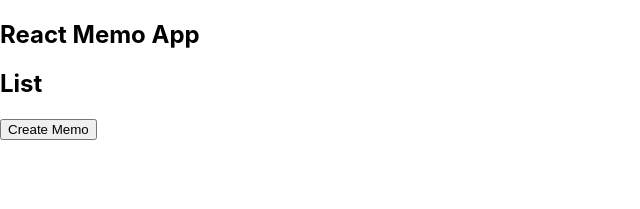
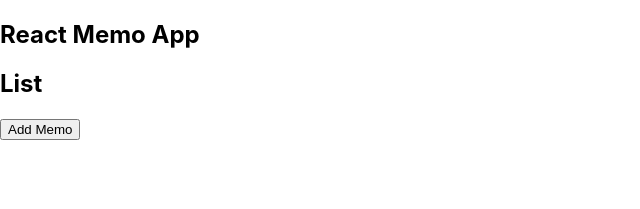
Before and after one commit to Shrimprin/react-memo-app, a React (Create React App) app: page / in a window 1280 px wide. Shown: the top 209 px of the page, without its empty margins (0-640 px from the left). Built offline with nearby package versions, Linux system fonts and the light colour scheme.

Commit message:
メモの作成機能を修正、更新を実装

```diff
--- a/src/App.jsx
+++ b/src/App.jsx
@@ -9,16 +9,27 @@ export default function App() {
     JSON.parse(localStorage.getItem("memos")) || []
   );
   const [isFormActive, setIsFormActive] = useState(false);
+  const [editingMemo, setEditingMemo] = useState(null);
 
   useEffect(() => {
     localStorage.setItem("memos", JSON.stringify(memos));
   }, [memos]);
 
-  const addMemo = (content) => {
-    const newMemo = { id: uuid(), content: content };
+  const createMemo = () => {
+    const newMemo = { id: uuid(), content: "新規メモ" };
     const updatedMemos = [...memos, newMemo];
     setMemos(updatedMemos);
+    return newMemo;
   };
+
+  const updateMemo = (updatedMemo) => {
+    const updatedMemos = memos.map((memo) =>
+      memo.id === updatedMemo.id ? updatedMemo : memo
+    );
+    setMemos(updatedMemos);
+  };
+
+  const showMemo = (memo) => {};
 
   const deleteMemo = (id) => {
     const filteredArray = memos.filter((memo) => memo.id !== id);
@@ -36,8 +47,20 @@ export default function App() {
   return (
     <div>
       <h2>React Memo App</h2>
-      {isFormActive && <Form addMemo={addMemo} hideForm={hideForm} />}
-      <List memos={memos} deleteMemo={deleteMemo} showForm={showForm} />
+      {isFormActive && (
+        <Form
+          memo={editingMemo}
+          updateMemo={updateMemo}
+          deleteMemo={deleteMemo}
+          hideForm={hideForm}
+        />
+      )}
+      <List
+        memos={memos}
+        createMemo={createMemo}
+        setEditingMemo={setEditingMemo}
+        showForm={showForm}
+      />
     </div>
   );
 }
--- a/src/components/Form.jsx
+++ b/src/components/Form.jsx
@@ -1,7 +1,7 @@
 import React from "react";
 import { useState } from "react";
 
-export default function Form({ addMemo, hideForm }) {
+export default function Form({ memo, updateMemo, deleteMemo, hideForm }) {
   const [content, setContent] = useState("");
 
   const handleChange = (event) => {
@@ -10,7 +10,9 @@ export default function Form({ addMemo, hideForm }) {
 
   const handleSubmit = (event) => {
     event.preventDefault();
-    addMemo(content);
+    console.log(content);
+    const updatedMemo = { id: memo.id, content: content };
+    updateMemo(updatedMemo);
     setContent("");
     hideForm();
   };
@@ -20,9 +22,10 @@ export default function Form({ addMemo, hideForm }) {
       <h2>Form</h2>
       <form onSubmit={handleSubmit}>
         <input value={content} onChange={handleChange} />
-        <input type="submit" value="Add Memo" />
+        <input type="submit" value="Save Memo" />
       </form>
       <button onClick={hideForm}>Cancel</button>
+      <button onClick={() => deleteMemo(memo.id)}>delete</button>
     </div>
   );
 }
--- a/src/components/List.jsx
+++ b/src/components/List.jsx
@@ -1,18 +1,22 @@
 import React from "react";
 
-export default function List({ memos, deleteMemo, showForm }) {
+export default function List({ memos, createMemo, setEditingMemo, showForm }) {
   const list = memos.map((memo) => (
     <li key={memo.id}>
       {memo.id} - {memo.content}
-      <button onClick={() => deleteMemo(memo.id)}>delete</button>
     </li>
   ));
 
+  const newMemo = () => {
+    const memo = createMemo();
+    setEditingMemo(memo);
+    showForm();
+  };
   return (
     <div>
       <h2>List</h2>
       {list}
-      <button onClick={showForm}>Create Memo</button>
+      <button onClick={newMemo}>Add Memo</button>
     </div>
   );
 }
```
